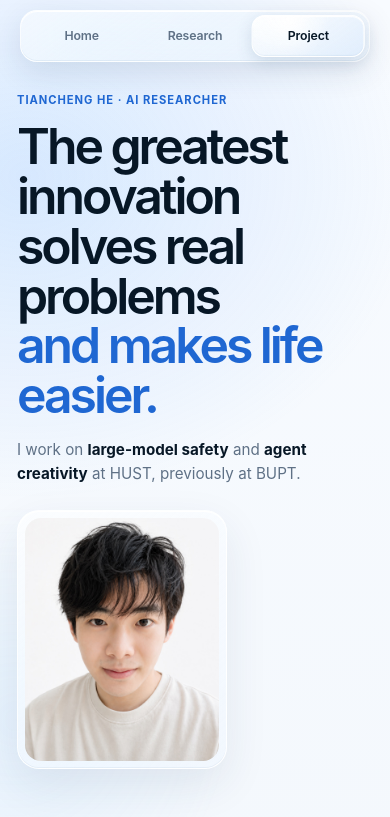
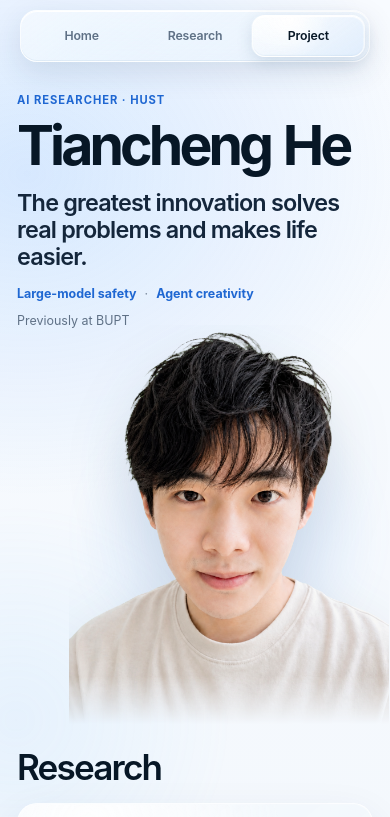
Before and after one commit to Tianchenggg/Tianchenggg.github.io, a Next.js app: page / in a window 390 px wide. Shown: the top 817 px of the page. Built offline with nearby package versions, Linux system fonts and the light colour scheme.

Commit message:
Smooth section navigation and refresh hero

```diff
--- a/app/globals.css
+++ b/app/globals.css
@@ -136,8 +136,9 @@ img {
     inset 0 1px 1px rgb(255 255 255),
     inset 0 -1px 1px rgb(81 127 178 / 0.08),
     0 5px 16px rgb(36 73 116 / 0.16);
-  transform: translateX(calc(var(--active-index) * 100%));
-  transition: transform 420ms cubic-bezier(0.22, 1, 0.36, 1);
+  transform: translate3d(calc(var(--active-index) * 100%), 0, 0);
+  transition: transform 320ms cubic-bezier(0.22, 1, 0.36, 1);
+  will-change: transform;
 }
 
 .section-switcher a {
@@ -217,19 +218,20 @@ img {
 
 .hero {
   display: grid;
-  grid-template-columns: minmax(0, 1fr) minmax(240px, 310px);
-  gap: clamp(34px, 5vw, 64px);
-  align-items: center;
+  grid-template-columns: minmax(0, 1.14fr) minmax(280px, 0.86fr);
+  gap: clamp(18px, 3vw, 40px);
+  align-items: end;
   padding-top: 118px;
-  padding-bottom: 46px;
+  padding-bottom: 28px;
 }
 
 .hero-copy {
-  max-width: 760px;
+  max-width: 710px;
+  align-self: center;
 }
 
-.hero-kicker {
-  margin: 0 0 17px;
+.hero-role {
+  margin: 0 0 13px;
   color: var(--accent);
   font-size: 0.76rem;
   font-weight: 730;
@@ -238,56 +240,77 @@ img {
 }
 
 .hero h1 {
-  max-width: 780px;
   margin: 0;
   color: var(--ink-strong);
-  font-size: clamp(3.15rem, 5.55vw, 5.2rem);
-  font-weight: 640;
-  letter-spacing: -0.061em;
-  line-height: 0.98;
+  font-size: clamp(4.15rem, 7.3vw, 6.55rem);
+  font-weight: 660;
+  letter-spacing: -0.07em;
+  line-height: 0.91;
+  white-space: nowrap;
 }
 
 .hero h1 span {
-  display: block;
-  color: var(--accent);
+  display: inline-block;
+  margin-left: 0.06em;
 }
 
-.hero-lede {
-  max-width: 660px;
-  margin: 22px 0 0;
-  color: var(--muted);
-  font-size: clamp(1rem, 1.4vw, 1.12rem);
-  line-height: 1.58;
+.hero-statement {
+  max-width: 650px;
+  margin: 23px 0 0;
+  color: var(--ink);
+  font-size: clamp(1.45rem, 2.35vw, 2.05rem);
+  font-weight: 570;
+  letter-spacing: -0.035em;
+  line-height: 1.16;
 }
 
-.hero-lede strong {
-  color: var(--ink-strong);
-  font-weight: 650;
+.hero-focus {
+  display: flex;
+  flex-wrap: wrap;
+  align-items: center;
+  gap: 8px;
+  margin: 20px 0 0;
+  color: var(--muted-light);
+  font-size: 0.78rem;
+  line-height: 1.5;
 }
 
-.portrait-card {
-  justify-self: end;
-  width: 100%;
-  margin: 0;
-  padding: 10px;
-  border: 1px solid rgb(255 255 255 / 0.82);
-  border-radius: 28px;
-  background: var(--glass);
-  box-shadow: var(--glass-shadow);
-  -webkit-backdrop-filter: blur(26px) saturate(155%);
-  backdrop-filter: blur(26px) saturate(155%);
+.hero-focus strong {
+  color: var(--accent);
+  font-weight: 690;
 }
 
-.portrait-frame {
-  overflow: hidden;
-  border-radius: 20px;
-  background: rgb(232 239 247 / 0.8);
+.hero-focus > span:last-child {
+  margin-left: 5px;
+  color: var(--muted);
 }
 
-.portrait-frame img {
+.hero-portrait {
+  position: relative;
+  justify-self: end;
+  width: clamp(310px, 34vw, 410px);
+  margin: 0 -10px -28px 0;
+  isolation: isolate;
+}
+
+.hero-portrait::before {
+  position: absolute;
+  inset: 12% 1% 8%;
+  z-index: -1;
+  border-radius: 50%;
+  background: radial-gradient(circle, rgb(95 164 255 / 0.19), transparent 69%);
+  filter: blur(10px);
+  content: "";
+}
+
+.hero-portrait img {
   width: 100%;
-  aspect-ratio: 4 / 5;
-  object-fit: cover;
+  height: auto;
+  object-fit: contain;
+  object-position: center bottom;
+  filter: drop-shadow(0 24px 30px rgb(25 55 88 / 0.14));
+  -webkit-mask-image: linear-gradient(#000 0 88%, transparent 100%);
+  mask-image: linear-gradient(#000 0 88%, transparent 100%);
 }
 
 .research {
@@ -567,12 +590,16 @@ a:focus-visible .link-arrow {
 
 @media (max-width: 900px) {
   .hero {
-    grid-template-columns: minmax(0, 1fr) minmax(220px, 260px);
-    gap: 32px;
+    grid-template-columns: minmax(0, 1fr) minmax(250px, 0.72fr);
+    gap: 18px;
   }
 
   .hero h1 {
-    font-size: clamp(3rem, 6.6vw, 4.35rem);
+    font-size: clamp(3.85rem, 7.2vw, 4.8rem);
+  }
+
+  .hero-portrait {
+    width: clamp(280px, 34vw, 340px);
   }
 
   .publication-card {
@@ -621,35 +648,35 @@ a:focus-visible .link-arrow {
 
   .hero {
     grid-template-columns: 1fr;
-    gap: 24px;
+    gap: 4px;
     padding-top: 92px;
-    padding-bottom: 32px;
+    padding-bottom: 26px;
   }
 
-  .hero-kicker {
-    margin-bottom: 13px;
+  .hero-role {
+    margin-bottom: 11px;
     font-size: 0.7rem;
   }
 
   .hero h1 {
-    font-size: clamp(2.7rem, 12.6vw, 3.55rem);
-    line-height: 1;
+    font-size: clamp(3.2rem, 14.5vw, 4.15rem);
+    line-height: 0.92;
   }
 
-  .hero-lede {
-    margin-top: 17px;
-    font-size: 0.95rem;
+  .hero-statement {
+    max-width: 540px;
+    margin-top: 18px;
+    font-size: clamp(1.3rem, 6vw, 1.65rem);
   }
 
-  .portrait-card {
-    justify-self: start;
-    width: min(210px, 58vw);
-    padding: 7px;
-    border-radius: 22px;
+  .hero-focus {
+    margin-top: 15px;
   }
 
-  .portrait-frame {
-    border-radius: 16px;
+  .hero-portrait {
+    justify-self: end;
+    width: min(82vw, 340px);
+    margin: -10px -16px -30px 0;
   }
 
   .research {
@@ -719,7 +746,12 @@ a:focus-visible .link-arrow {
 
 @media (max-width: 430px) {
   .hero h1 {
-    font-size: clamp(2.55rem, 12.8vw, 3.15rem);
+    font-size: clamp(3rem, 14.2vw, 3.7rem);
+  }
+
+  .hero-focus > span:last-child {
+    width: 100%;
+    margin-left: 0;
   }
 
   .publication-meta {
--- a/app/page.tsx
+++ b/app/page.tsx
@@ -35,7 +35,7 @@ const publications: Publication[] = [
       "Zhengyuan Zhang, Dong Zhao, Tiancheng He, Zilong Wang, Xiangyu Li, Huadong Ma",
     summary:
       "Brings vague-command understanding fully on device, improving smart-home control-plan quality by 43.3% while reducing latency by 8.44×.",
-    links: [{ label: "DOI", href: "https://doi.org/10.1145/3810190" }],
+    links: [{ label: "Paper", href: "https://doi.org/10.1145/3810190" }],
     image: "/figures/vcu-llm.png",
     imageAlt: "VCU-LLM edge and cloud system overview from Figure 9",
   },
@@ -139,26 +139,28 @@ export default function Home() {
       <main className="portfolio-shell" id="content">
       <section className="hero section-pad" id="home">
         <div className="hero-copy">
-          <p className="hero-kicker">Tiancheng He · AI Researcher</p>
+          <p className="hero-role">AI Researcher · HUST</p>
           <h1>
-            The greatest innovation solves real problems
-            <span> and makes life easier.</span>
+            Tiancheng <span>He</span>
           </h1>
-          <p className="hero-lede">
-            I work on <strong>large-model safety</strong> and <strong>agent creativity</strong>{" "}
-            at HUST, previously at BUPT.
+          <p className="hero-statement">
+            The greatest innovation solves real problems and makes life easier.
+          </p>
+          <p className="hero-focus">
+            <strong>Large-model safety</strong>
+            <span aria-hidden="true">·</span>
+            <strong>Agent creativity</strong>
+            <span>Previously at BUPT</span>
           </p>
         </div>
 
-        <figure className="portrait-card">
-          <div className="portrait-frame">
-            <img
-              src="/tiancheng-he.jpg"
-              alt="Portrait of Tiancheng He"
-              width="960"
-              height="1200"
-            />
-          </div>
+        <figure className="hero-portrait">
+          <img
+            src="/tiancheng-he-cutout-v2.png"
+            alt="Portrait of Tiancheng He"
+            width="1122"
+            height="1402"
+          />
         </figure>
       </section>
 
--- a/app/section-switcher.tsx
+++ b/app/section-switcher.tsx
@@ -1,6 +1,12 @@
 "use client";
 
-import { useEffect, useState, type CSSProperties } from "react";
+import {
+  useEffect,
+  useRef,
+  useState,
+  type CSSProperties,
+  type MouseEvent,
+} from "react";
 
 const sections = [
   { id: "home", label: "Home" },
@@ -10,12 +16,17 @@ const sections = [
 
 export default function SectionSwitcher() {
   const [activeIndex, setActiveIndex] = useState(0);
+  const navigationLock = useRef<number | null>(null);
+  const settleTimer = useRef<number | null>(null);
+  const armSettleTimer = useRef<() => void>(() => undefined);
 
   useEffect(() => {
     let frame = 0;
 
     const updateActiveSection = () => {
       frame = 0;
+      if (navigationLock.current !== null) return;
+
       const viewportMarker = window.scrollY + Math.max(112, window.innerHeight * 0.28);
       const atPageEnd =
         window.innerHeight + window.scrollY >= document.documentElement.scrollHeight - 4;
@@ -31,24 +42,66 @@ export default function SectionSwitcher() {
       setActiveIndex(atPageEnd ? sections.length - 1 : nextIndex);
     };
 
+    const releaseNavigationAfterIdle = () => {
+      if (settleTimer.current !== null) {
+        window.clearTimeout(settleTimer.current);
+      }
+
+      settleTimer.current = window.setTimeout(() => {
+        navigationLock.current = null;
+        settleTimer.current = null;
+        updateActiveSection();
+      }, 180);
+    };
+
+    armSettleTimer.current = releaseNavigationAfterIdle;
+
     const requestUpdate = () => {
       if (!frame) {
         frame = window.requestAnimationFrame(updateActiveSection);
       }
     };
 
+    const handleScroll = () => {
+      if (navigationLock.current !== null) {
+        releaseNavigationAfterIdle();
+        return;
+      }
+
+      requestUpdate();
+    };
+
     updateActiveSection();
-    window.addEventListener("scroll", requestUpdate, { passive: true });
+    window.addEventListener("scroll", handleScroll, { passive: true });
     window.addEventListener("resize", requestUpdate);
     window.addEventListener("hashchange", requestUpdate);
 
     return () => {
       window.cancelAnimationFrame(frame);
-      window.removeEventListener("scroll", requestUpdate);
+      if (settleTimer.current !== null) {
+        window.clearTimeout(settleTimer.current);
+      }
+      window.removeEventListener("scroll", handleScroll);
       window.removeEventListener("resize", requestUpdate);
       window.removeEventListener("hashchange", requestUpdate);
     };
   }, []);
+
+  const handleNavigation = (event: MouseEvent<HTMLAnchorElement>, index: number) => {
+    if (
+      event.button !== 0 ||
+      event.metaKey ||
+      event.ctrlKey ||
+      event.shiftKey ||
+      event.altKey
+    ) {
+      return;
+    }
+
+    navigationLock.current = index;
+    setActiveIndex(index);
+    armSettleTimer.current();
+  };
 
   return (
     <nav
@@ -61,7 +114,7 @@ export default function SectionSwitcher() {
         <a
           href={`#${section.id}`}
           aria-current={activeIndex === index ? "location" : undefined}
-          onClick={() => setActiveIndex(index)}
+          onClick={(event) => handleNavigation(event, index)}
           key={section.id}
         >
           {section.label}
```
Also changed, not shown: public/tiancheng-he-cutout-v2.png (added), 19 other files (tests, documents, lock files or other folders).
